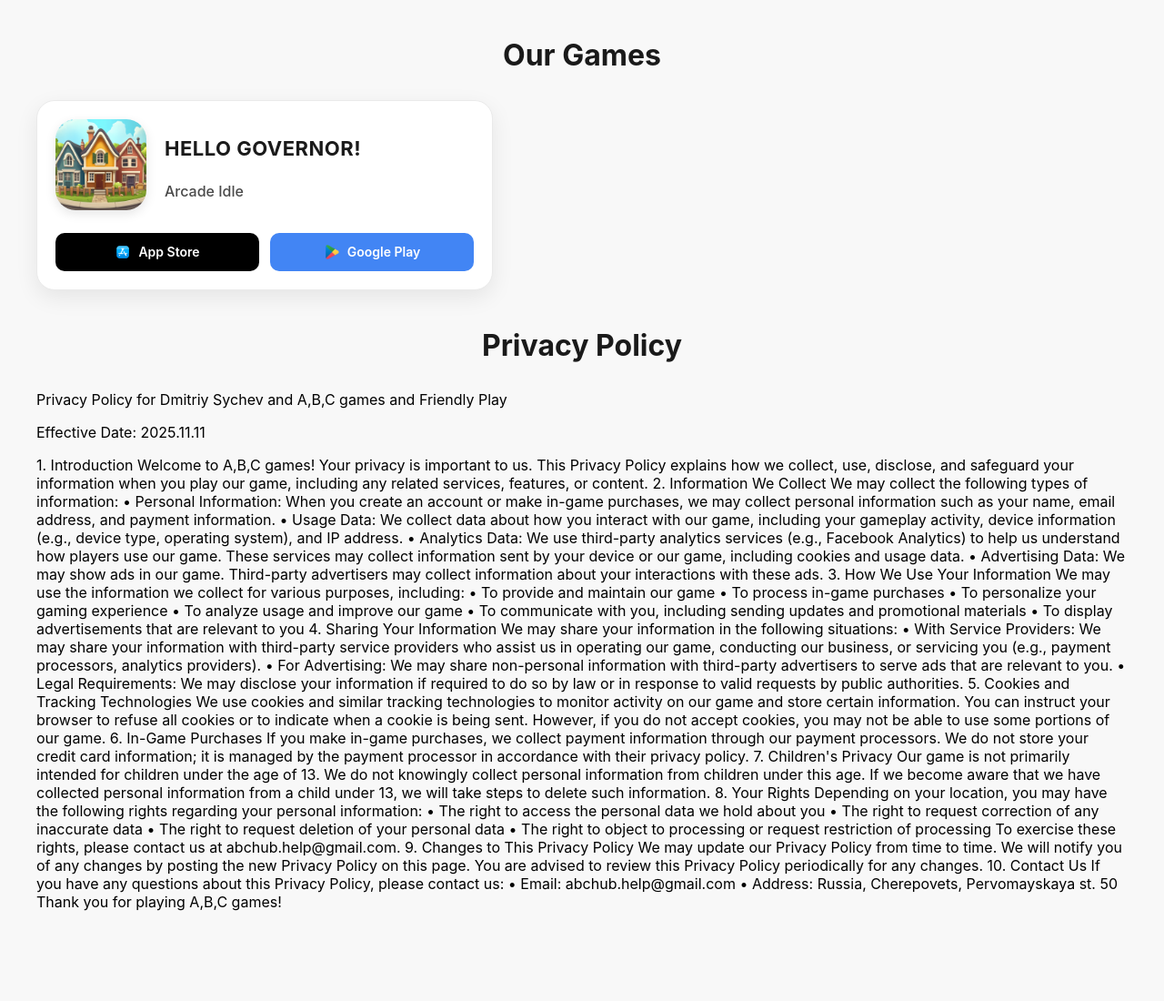
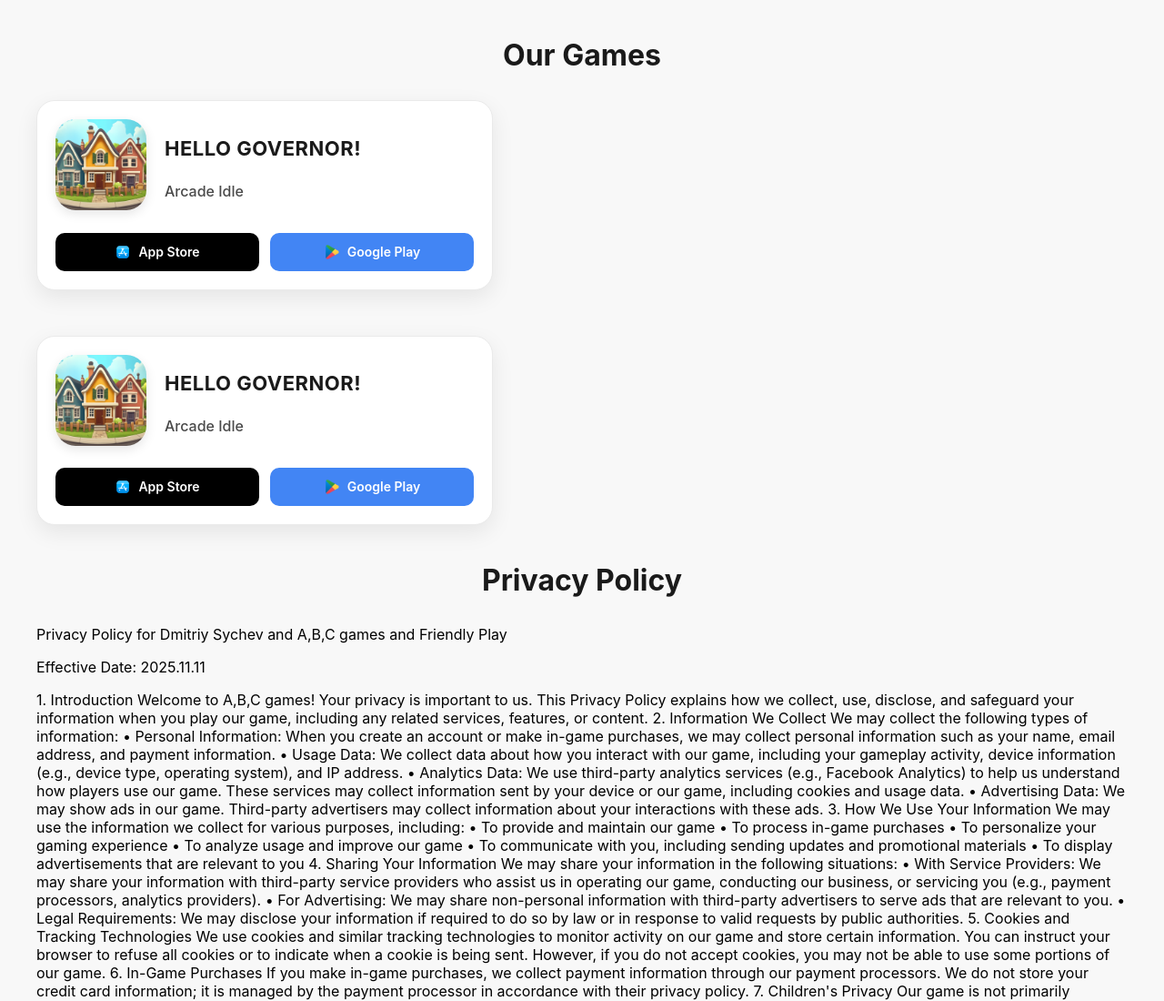
Before and after one commit to abchub-play/abchub-play.github.io, a plain HTML site: page index.html in a window 1280 px wide. Shown: the top 1100 px of the page at 91% size. Before the commit the page ends 1037 px from the top, so only its background shows below. Drawn offline with Linux system fonts and the light colour scheme.

Commit message:
Update index.html

```diff
--- a/index.html
+++ b/index.html
@@ -182,8 +182,31 @@
       </a>
     </div>
   </div>
+  <!-- Other Card -->
+  <div class="game-card">
+    <div class="game-content-wrapper">
+      <div class="game-icon-container">
+        <img src="https://abchub-play.github.io/hello-governor-icon.png" alt="Hello Governor!" class="game-icon">
+      </div>
+      <div class="game-info">
+        <h2 class="game-title">HELLO GOVERNOR!</h2>
+        <p class="game-subtitle">Arcade Idle</p>
+      </div>
+    </div>
+    <div class="store-buttons">
+      <a href="https://apps.apple.com/app/id6504637193" target="_blank" class="store-btn app-store-btn">
+        <img src="https://abchub-play.github.io/app-store.png" alt="App Store" class="store-icon">
+        App Store
+      </a>
+      <a href="https://play.google.com/store/apps/details?id=com.hello.governor" target="_blank" class="store-btn play-store-btn">
+        <img src="https://abchub-play.github.io/google-play.png" alt="Google Play" class="store-icon">
+        Google Play
+      </a>
+    </div>
+  </div>
 
 </div>
+
 
 <!-- <div class="template-instructions">
 <strong>HOW TO ADD NEW GAME CARDS:</strong>
```
